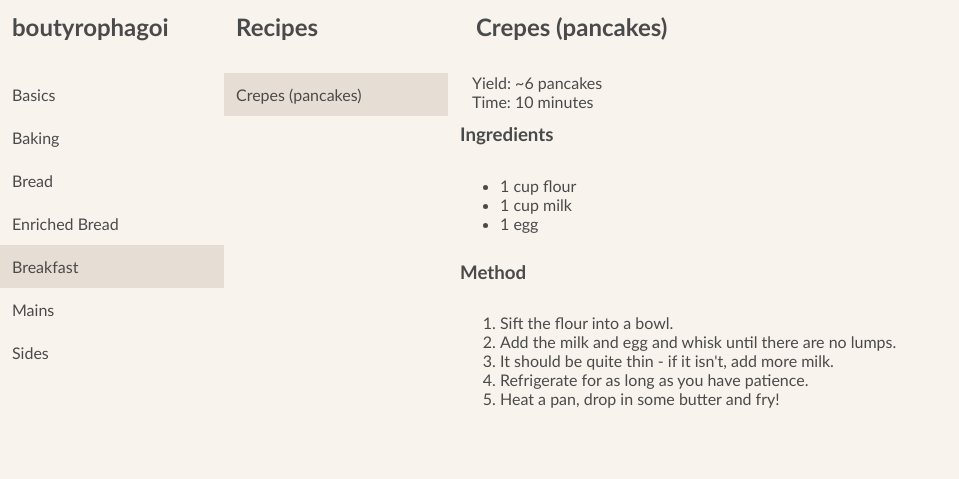
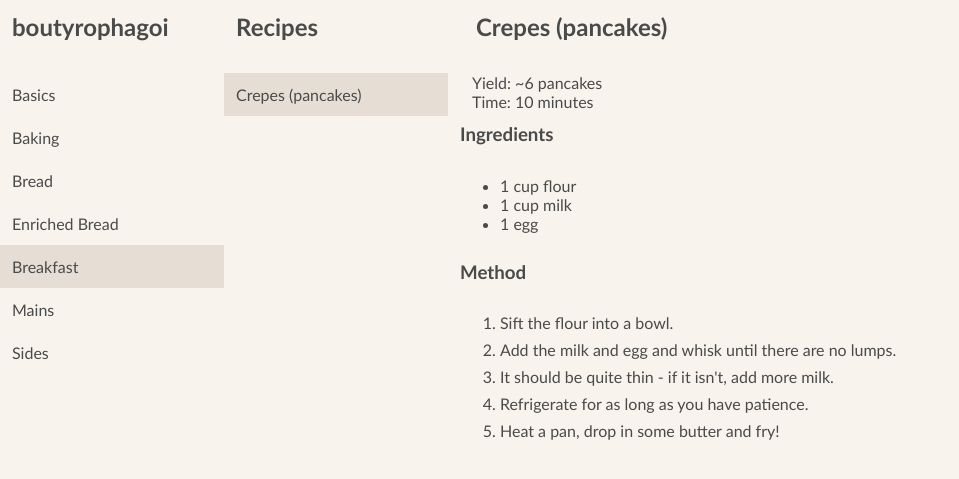
Before and after one commit to slfed/recipes, a Jekyll site: the page built from _recipes/breakfast/crepes.md, in a window 1280 px wide. Shown: the top 479 px of the page, without its empty margins (0-959 px from the left). Built offline with Jekyll 4.4.1, drawn with Linux system fonts in a browser that asks for light colours.

Commit message:
Increase vertical ol spacing

```diff
--- a/_includes/style.scss
+++ b/_includes/style.scss
@@ -114,6 +114,10 @@ a:hover,
     margin-top: 0px;
 }
 
+ol > li {
+    margin: 8px 0;
+}
+
 .mob-vis {
     display: initial !important;
 }
```
